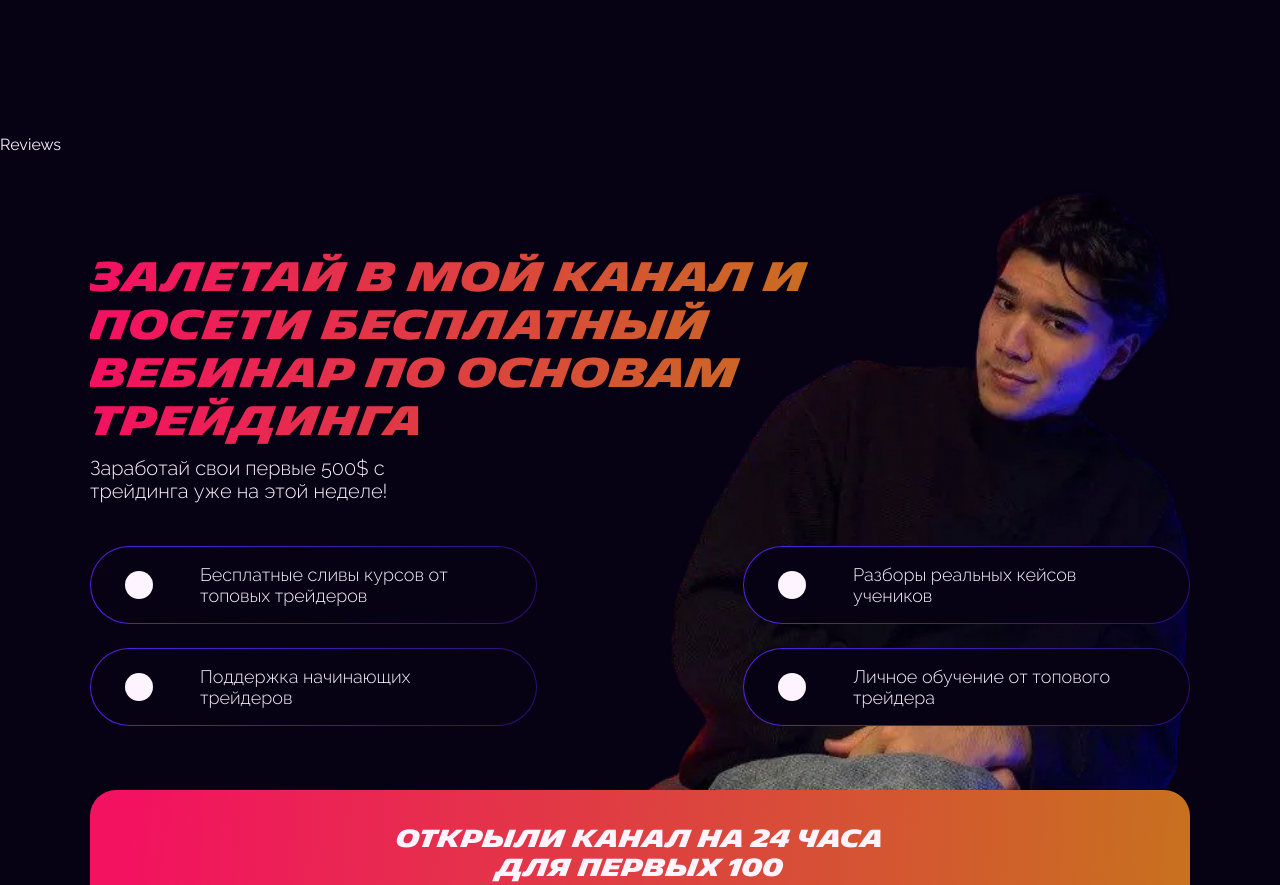
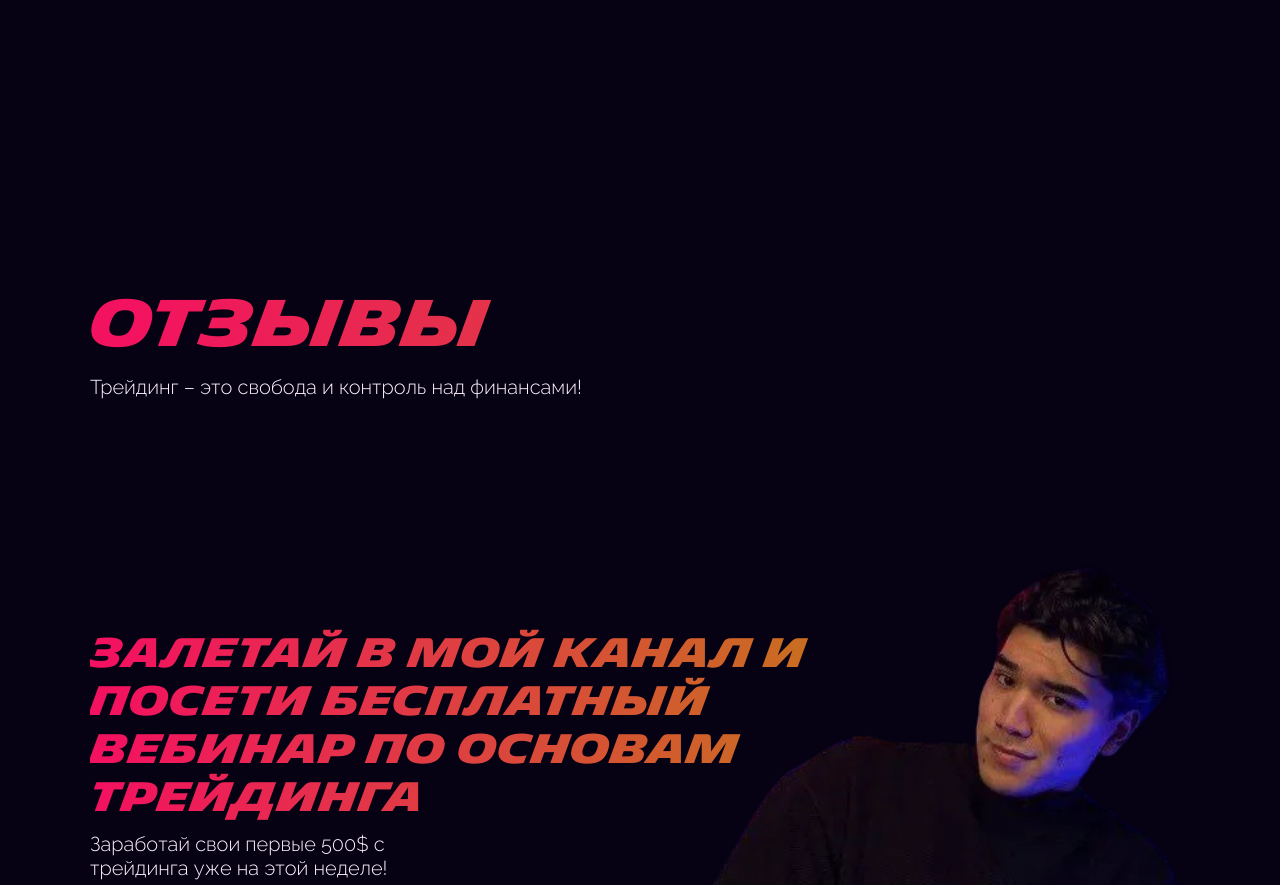
Before and after one commit to cyanidium-dev/crypto-landing, a Next.js app: page / in a window 1280 px wide. Shown: the part 4360-5245 px from the top of the page. Built offline with nearby package versions, Linux system fonts and the light colour scheme.

Commit message:
added reviews section texts

```diff
--- a/src/components/homePage/ctaWebinar/CtaWebinar.tsx
+++ b/src/components/homePage/ctaWebinar/CtaWebinar.tsx
@@ -11,8 +11,7 @@ export default function CtaWebinar() {
     >
       <h2
         className="max-w-[331px] sm:max-w-[472px] tabxl:max-w-[744px] mb-3 font-michelin uppercase text-24bold tabxl:text-40bold text-transparent
-        bg-clip-text
-      bg-caviarGradient"
+        bg-clip-text bg-caviarGradient"
       >
         залетай в мой канал и посети бесплатный вебинар по основам трейдинга
       </h2>
--- a/src/components/homePage/reviews/Reviews.tsx
+++ b/src/components/homePage/reviews/Reviews.tsx
@@ -1,5 +1,20 @@
 import React from "react";
 
 export default function Reviews() {
-  return <div>Reviews</div>;
+  return (
+    <section
+      id="reviews"
+      className="container max-w-[1920px] pt-[430px] tabxl:pt-[154px] pb-[55px] tabxl:pb-[124px] mb-[75px] tabxl:mb-[10px]"
+    >
+      <h2
+        className="mb-3 font-michelin uppercase text-32bold tabxl:text-64bold text-transparent bg-clip-text bg-caviarGradient text-center
+      tabxl:text-left"
+      >
+        Отзывы
+      </h2>
+      <p className="text-14light tabxl:text-20light text-center tabxl:text-left">
+        Трейдинг – это свобода и контроль над финансами!
+      </p>
+    </section>
+  );
 }
```
